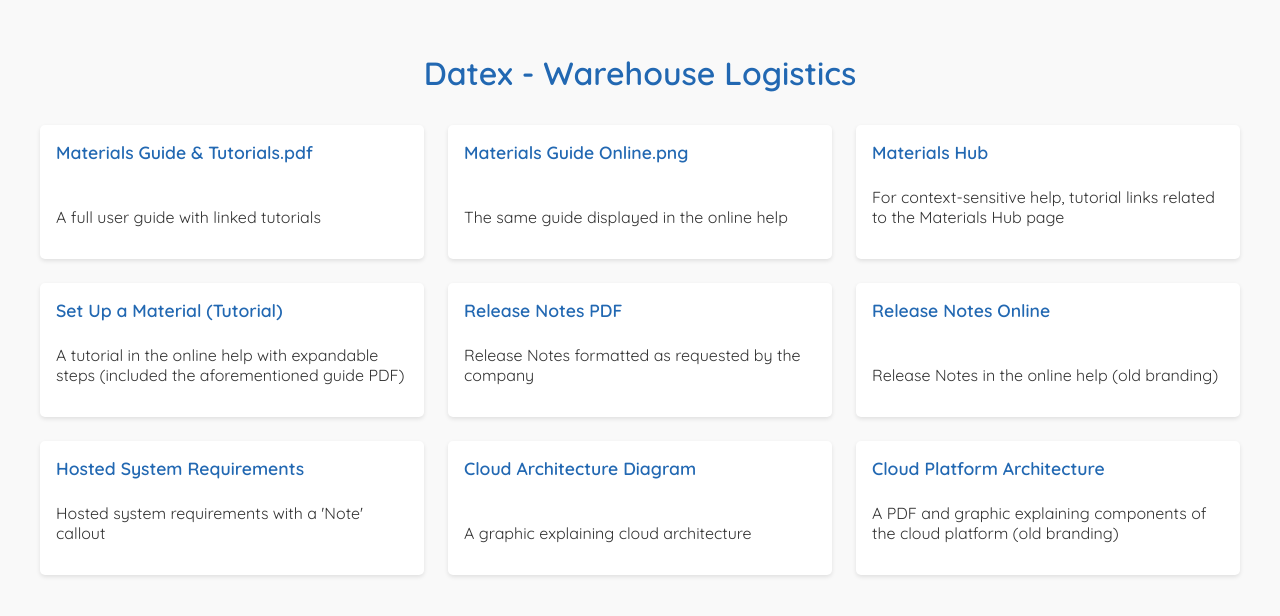
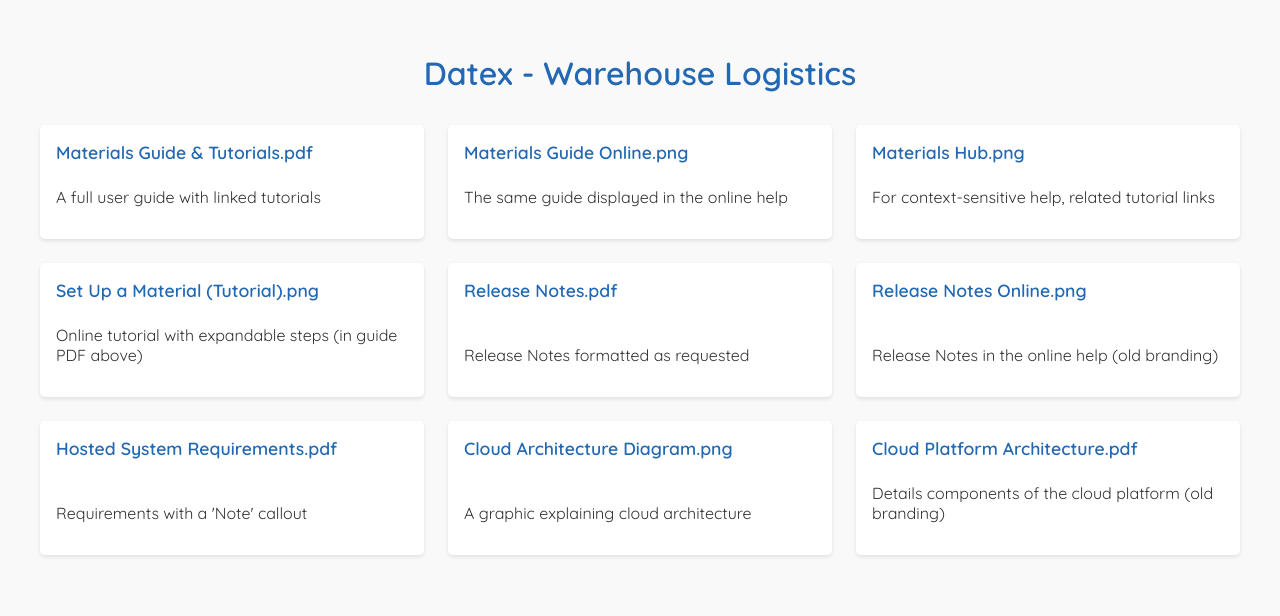
Before and after one commit to Daisy-Docs/Portfolio, a Jekyll site: the page Datex.html, which Jekyll copies as it is, in a window 1280 px wide. Shown: the top 616 px of the page. Built offline with Jekyll 4.4.1, drawn with Linux system fonts in a browser that asks for light colours.

Commit message:
Update Datex.html

```diff
--- a/Datex.html
+++ b/Datex.html
@@ -87,30 +87,30 @@
       <p>The same guide displayed in the online help</p>
     </div>
     <div class="sample">
-      <h2><a href="assets/Documentation/Datex/Materials%20Hub.png">Materials Hub</a></h2>
-      <p>For context-sensitive help, tutorial links related to the Materials Hub page</p>
+      <h2><a href="assets/Documentation/Datex/Materials%20Hub.png">Materials Hub.png</a></h2>
+      <p>For context-sensitive help, related tutorial links</p>
     </div>
     <div class="sample">
-      <h2><a href="assets/Documentation/Datex/Set%20Up%20a%20Material%20(Tutorial).png">Set Up a Material (Tutorial)</a></h2>
-      <p>A tutorial in the online help with expandable steps (included the aforementioned guide PDF)</p>
+      <h2><a href="assets/Documentation/Datex/Set%20Up%20a%20Material%20(Tutorial).png">Set Up a Material (Tutorial).png</a></h2>
+      <p>Online tutorial with expandable steps (in guide PDF above)</p>
     </div>
     <div class="sample">
-      <h2><a href="assets/Documentation/Datex/Release%20Notes%20v25.04.pdf">Release Notes PDF</a></h2>
-      <p>Release Notes formatted as requested by the company</p>
+      <h2><a href="assets/Documentation/Datex/Release%20Notes%20v25.04.pdf">Release Notes.pdf</a></h2>
+      <p>Release Notes formatted as requested</p>
     </div>
         <div class="sample">
-      <h2><a href="assets/Documentation/Datex/Old Branding/Release%20Notes%20v23.12.15.png">Release Notes Online</a></h2>
+      <h2><a href="assets/Documentation/Datex/Old Branding/Release%20Notes%20v23.12.15%20Online.png">Release Notes Online.png</a></h2>
       <p>Release Notes in the online help (old branding)</p>
     </div>
     <div class="sample">
-      <h2><a href="assets/Documentation/Datex/Hosted%20System%20Requirements%20-%202025.pdf">Hosted System Requirements</a></h2>
-      <p>Hosted system requirements with a 'Note' callout</p>
+      <h2><a href="assets/Documentation/Datex/Hosted%20Footprint%20System%20Requirements%20-%202025.pdf">Hosted System Requirements.pdf</a></h2>
+      <p>Requirements with a 'Note' callout</p>
     </div>
     <div class="sample">
-      <h2><a href="assets/Documentation/Datex/Old Branding/Cloud%20Architecture%20Diagram.png">Cloud Architecture Diagram</a></h2>
+      <h2><a href="assets/Documentation/Datex/Old Branding/Cloud%20Architecture%20Diagram.png">Cloud Architecture Diagram.png</a></h2>
       <p>A graphic explaining cloud architecture</p>
     </div>
     <div class="sample">
-      <h2><a href="assets/Documentation/Datex//Old Branding/Cloud%20Platform%20ARchitecture%202024.pdf">Cloud Platform Architecture</a></h2>
-      <p>A PDF and graphic explaining components of the cloud platform (old branding)</p>
+      <h2><a href="assets/Documentation/Datex//Old Branding/Cloud%20Platform%20Architecture%202024.pdf">Cloud Platform Architecture.pdf</a></h2>
+      <p>Details components of the cloud platform (old branding)</p>
     </div>
```
